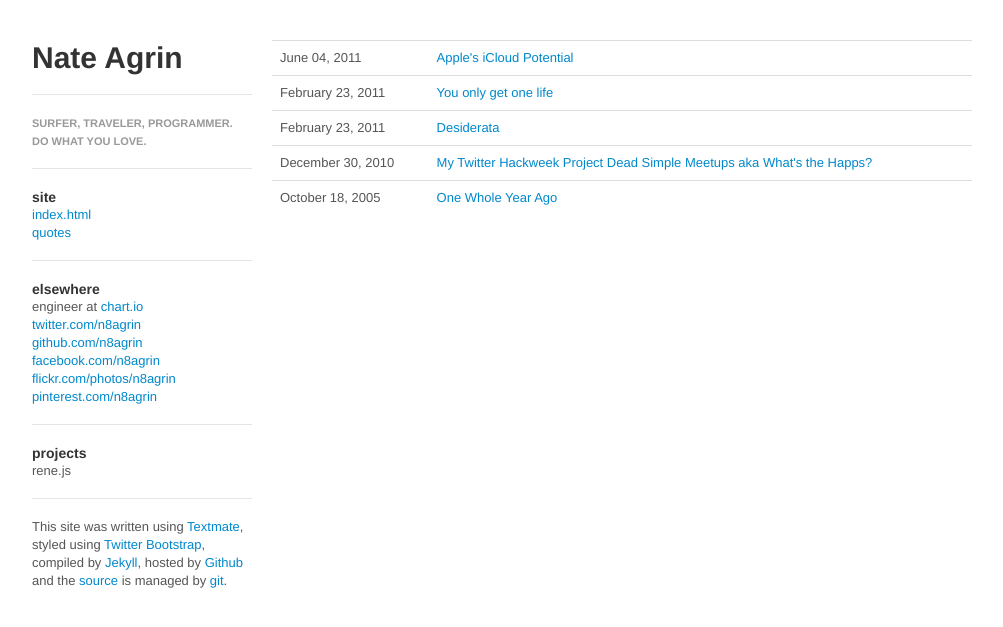
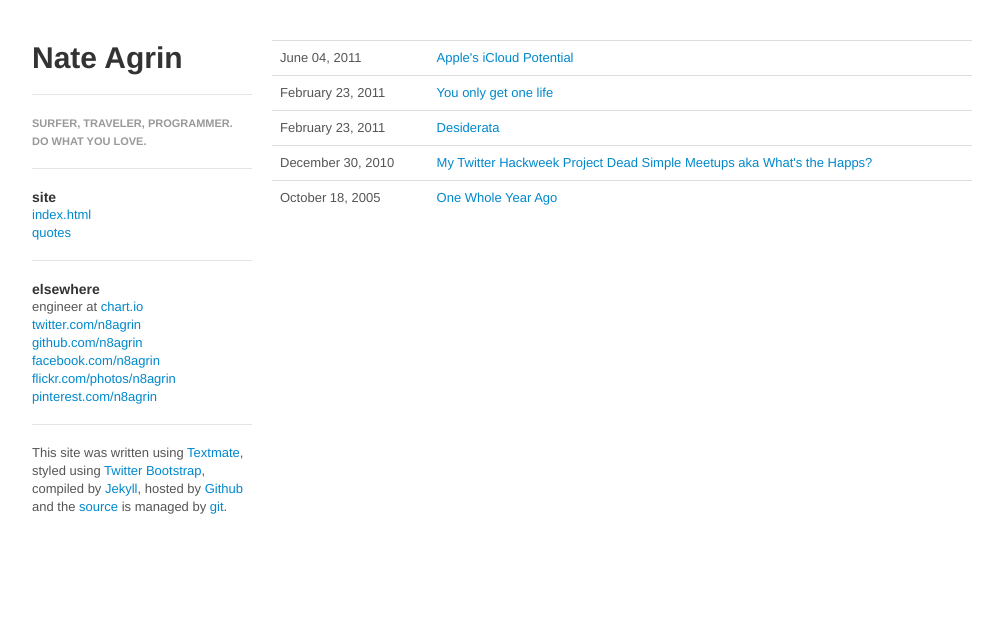
Before and after one commit to n8agrin/n8agrin.github.io, a Jekyll site: the page built from index.html, in a window 1280 px wide. Shown: the top 627 px of the page, without its empty margins (138-1141 px from the left). Built offline with Jekyll 4.4.1, drawn with Linux system fonts in a browser that asks for light colours; nearby versions of some CDN libraries; Markdown is read by kramdown in place of the engine named in the settings.

Commit message:
block out projects for now

```diff
--- a/_includes/bio.html
+++ b/_includes/bio.html
@@ -23,9 +23,9 @@
   <li><a href="http://pinterest.com/n8agrin/">pinterest.com/n8agrin</a></li>
 </ul>
 <hr/>
-<h4>projects</h4>
+<!-- <h4>projects</h4>
 <ul class="unstyled">
   <li>rene.js</li>
 </ul>
-<hr/>
+<hr/> -->
 <p>This site was written using <a href="http://macromates.com/">Textmate</a>, styled using <a href="http://twitter.github.com/bootstrap/">Twitter Bootstrap</a>, compiled by <a href="http://jekyllrb.com/">Jekyll</a>, hosted by <a href="http://github.com">Github</a> and the <a href="https://github.com/n8agrin/n8agrin-blog">source</a> is managed by <a href="http://git.or.cz/index.html">git</a>.</p>
```
